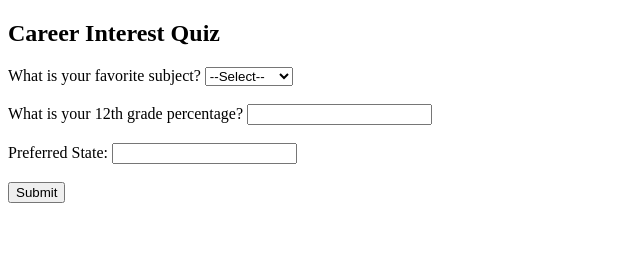
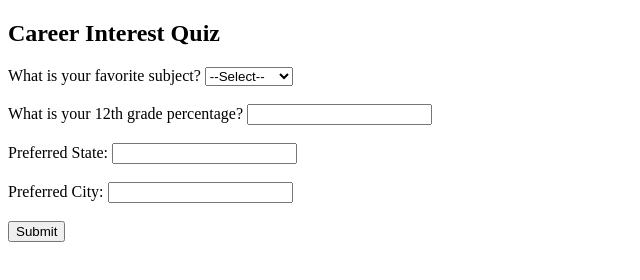
Before and after one commit to Sathyavarshinib/CAS, a plain HTML site: page quiz.html in a window 1280 px wide. Shown: the whole page, without its empty margins (0-640 px from the left). Drawn offline with Linux system fonts and the light colour scheme.

Commit message:
Update quiz.html

```diff
--- a/quiz.html
+++ b/quiz.html
@@ -23,6 +23,8 @@
     <label>Preferred State:</label>
     <input type="text" id="state" required>
     <br><br>
+    <label>Preferred City:</label>
+    <input type="text" id="city"><br><br>
 
     <button type="submit">Submit</button>
   </form>
```
